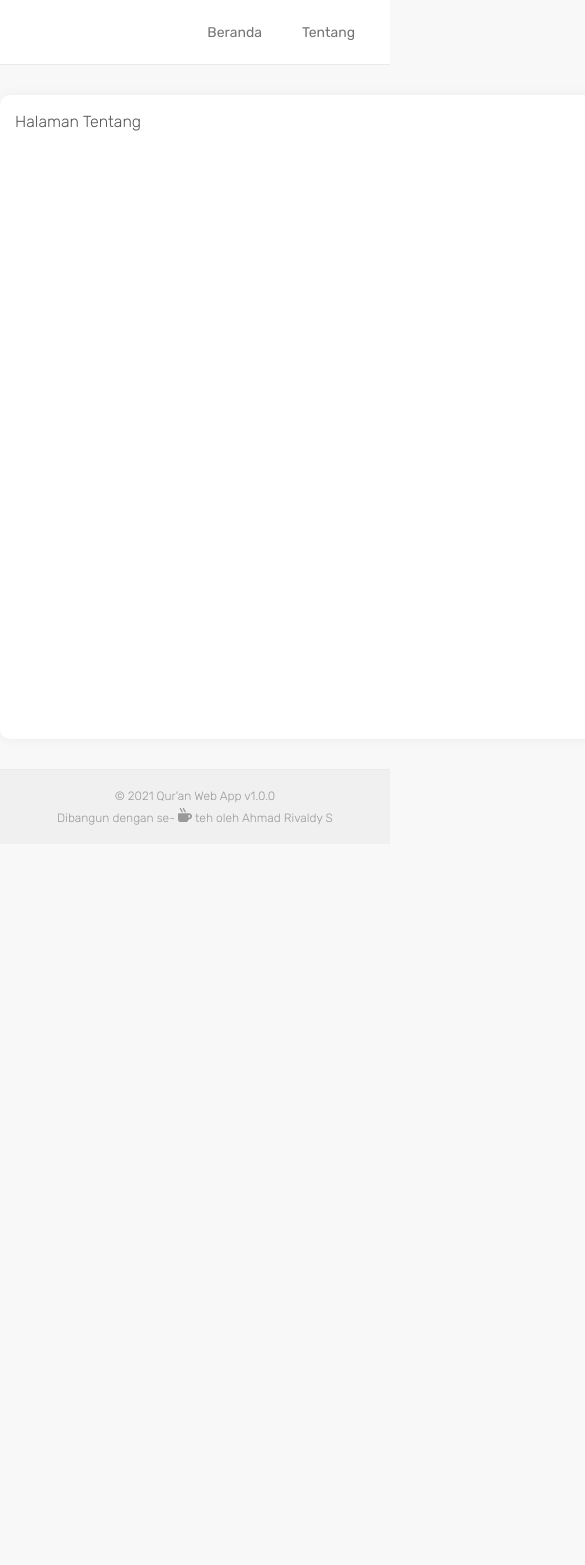
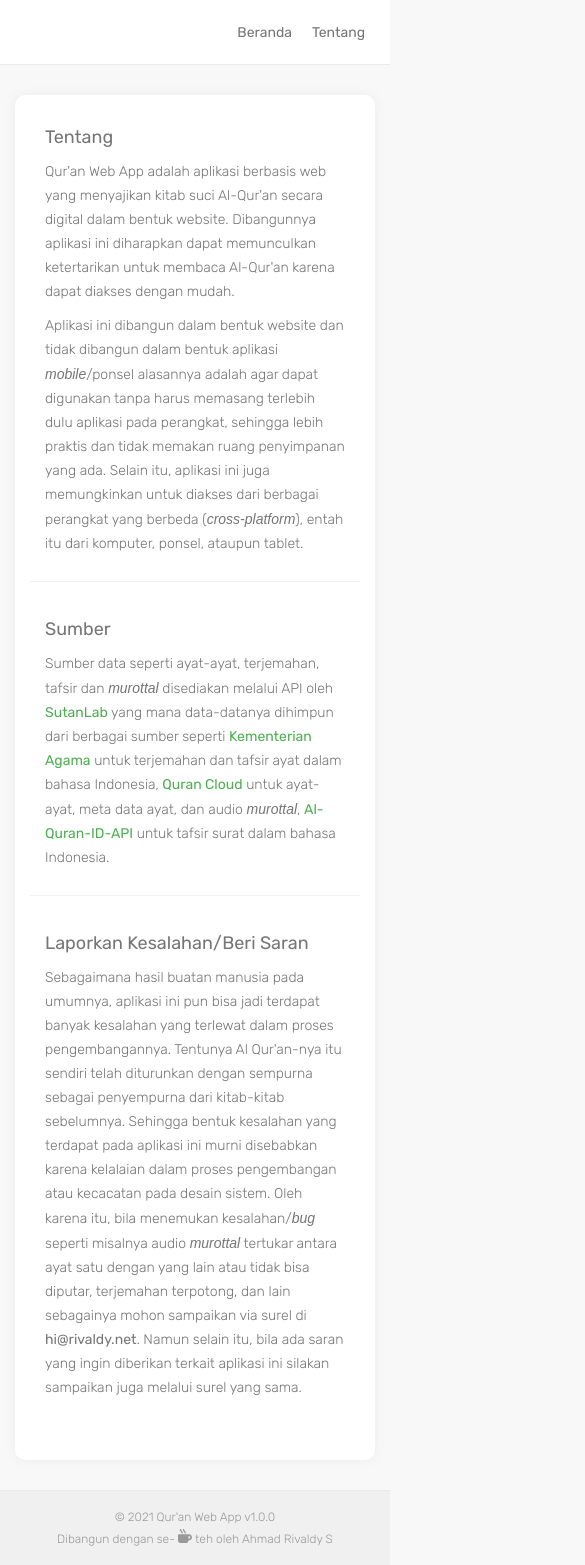
Before and after one commit to rivaldys/bitquran, a React (Create React App) app: page /tentang in a window 390 px wide. Shown: the top 1565 px of the page, 585 px wide, since content can reach past the window. Before the commit the page ends 844 px from the top, so only its background shows below. Built offline with nearby package versions, Linux system fonts and the light colour scheme; a web font is replaced by a local one.

Commit message:
Add about page and add some styles for responsive web design

```diff
--- a/src/components/molecules/AyahCard/index.css
+++ b/src/components/molecules/AyahCard/index.css
@@ -51,9 +51,9 @@
 {
     color: #757575;
     font-family: 'Saleem Quran', sans-serif;
-    font-size: 28px;
+    font-size: 30px;
     font-weight: normal;
-    line-height: 48px;
+    line-height: 50px;
     text-align: right;
 }
 
--- a/src/container/App.css
+++ b/src/container/App.css
@@ -1,6 +1,85 @@
+/*
+ * Qur'an Web
+ * Copyright 2021 · Ahmad Rivaldy S
+ */
+
+
+@import url('../assets/css/font-config.css');
+
+/* General */
+*
+{
+    color: #757575;
+    font-family: 'Rubik', sans-serif;
+    font-weight: 300;
+    font-size: 16px;
+    line-height: 23px;
+    padding: 0;
+    margin: 0;
+}
+
 :root
 {
     --content-width: 1024px;
+}
+
+::-webkit-scrollbar
+{
+    width: 14px;
+}
+
+::-webkit-scrollbar-track
+{
+    border-radius: 7px;
+    background-color: rgba(204, 204, 204, 0.5);
+}
+
+::-webkit-scrollbar-thumb
+{
+    background-color: rgba(204, 204, 204, 0.9);
+    border-radius: 7px;
+}
+
+body
+{
+    background-color: #f8f8f8;
+}
+
+a
+{
+    text-decoration: none;
+}
+
+b
+{
+    font-weight: 500;
+}
+
+.content
+{
+    width: var(--content-width);
+    min-height: calc(100vh - 200px);
+    padding-left: 15px;
+    padding-right: 15px;
+    margin: auto;
+    box-sizing: border-box;
+}
+
+.content-bg
+{
+    width: calc(var(--content-width) - 30px);
+    min-height: calc(100vh - 200px);
+    padding: 15px;
+    margin: auto;
+    border-radius: 10px;
+    background-color: #fff;
+    box-shadow: 0 0 10px rgba(234, 234, 234, 0.8);
+    box-sizing: border-box;
+}
+
+.content-margin
+{
+    margin-top: 95px;
 }
 
 .menubar-wrapper
@@ -123,3 +202,82 @@
     margin-left: 3px;
     margin-right: 3px;
 }
+
+
+/* Responsive Configuration */
+@media (max-width: 1281px)
+{
+
+}
+
+@media (max-width: 1201px)
+{
+
+}
+
+@media (max-width: 1025px)
+{
+
+}
+
+@media (max-width: 769px)
+{
+    .menubar-wrapper,
+    .menubar,
+    .content
+    {
+        width: 100vw;
+    }
+
+    .content-bg,
+    .header-background,
+    .surah-header-background
+    {
+        width: calc(100vw - 30px) !important;
+    }
+}
+
+@media (max-width: 426px)
+{
+    .menubar a
+    {
+        padding: 5px 10px;
+    }
+
+    .ayah-ar
+    {
+        font-size: 26px;
+        line-height: 46px;
+    }
+
+    .ayah-idn
+    {
+        font-size: 14px;
+        line-height: 21px;
+    }
+
+    .card-about h3
+    {
+        font-size: 18px;
+        line-height: 25px;
+    }
+
+    .card-about p,
+    .card-about p i,
+    .card-about p a,
+    .card-about p b
+    {
+        font-size: 14px;
+        line-height: 24px;
+    }
+}
+
+@media (max-width: 376px)
+{
+
+}
+
+@media (max-width: 321px)
+{
+
+}
--- a/src/index.css
+++ /dev/null
@@ -1,136 +0,0 @@
-/*
- * Qur'an Web
- * Copyright 2021 · Ahmad Rivaldy S
- */
-
-
-@import url('./assets/css/font-config.css');
-
-/* General */
-*
-{
-    color: #555;
-    font-family: 'Rubik', sans-serif;
-    font-weight: 300;
-    font-size: 16px;
-    line-height: 23px;
-    padding: 0;
-    margin: 0;
-}
-
-:root
-{
-    --content-width: 1024px;
-}
-
-::-webkit-scrollbar
-{
-    width: 14px;
-}
-
-::-webkit-scrollbar-track
-{
-    border-radius: 7px;
-    background-color: rgba(204, 204, 204, 0.5);
-}
-
-::-webkit-scrollbar-thumb
-{
-    background-color: rgba(204, 204, 204, 0.9);
-    border-radius: 7px;
-}
-
-body
-{
-    background-color: #f8f8f8;
-}
-
-a
-{
-    text-decoration: none;
-}
-
-b
-{
-    font-weight: 600;
-}
-
-.content
-{
-    width: var(--content-width);
-    min-height: calc(100vh - 200px);
-    padding-left: 15px;
-    padding-right: 15px;
-    margin: auto;
-    box-sizing: border-box;
-}
-
-.content-bg
-{
-    width: calc(var(--content-width) - 30px);
-    min-height: calc(100vh - 200px);
-    padding: 15px;
-    margin: auto;
-    border-radius: 10px;
-    background-color: #fff;
-    box-shadow: 0 0 10px rgba(234, 234, 234, 0.8);
-    box-sizing: border-box;
-}
-
-.content-margin
-{
-    margin-top: 95px;
-}
-
-.header-background
-{
-    width: calc(var(--content-width) - 30px);
-    background: linear-gradient(150deg, #C5E1A5, #009688);
-    border-radius: 10px;
-    margin: auto;
-    margin-top: 95px;
-    margin-bottom: 30px;
-}
-
-.header-illustration
-{
-    height: 250px;
-    display: flex;
-    align-items: center;
-    background-size: 30%;
-    background-image: url('./assets/images/al-quran.png');
-    background-repeat: no-repeat;
-    background-position: bottom -50px right -20px;
-    border-radius: 10px;
-}
-
-.header-text
-{
-    padding-left: 50px;
-    box-sizing: border-box;
-}
-
-.header-text > *
-{
-    color: #fff;
-}
-
-.header-text h1
-{
-    font-size: 36px;
-    font-weight: 600;
-    line-height: 43px;
-}
-
-.header-text hr
-{
-    border: 0;
-    height: 1px;
-    background: #fff;
-}
-
-.header-text p
-{
-    font-size: 20px;
-    line-height: 27px;
-}
--- a/src/index.js
+++ b/src/index.js
@@ -1,7 +1,6 @@
 import React from 'react'
 import ReactDOM from 'react-dom'
 import App from "./container/App"
-import './index.css'
 
 ReactDOM.render(
     <React.StrictMode>
--- /dev/null
+++ b/src/pages/About/index.css
@@ -0,0 +1,45 @@
+.card-about
+{
+    padding: 15px;
+    border-bottom: 1px solid #f2f2f2;
+    margin-bottom: 20px;
+}
+
+.card-about:last-child
+{
+    border-bottom: 0;
+}
+
+.card-about h3
+{
+    font-size: 20px;
+    font-weight: 400;
+    line-height: 27px;
+    margin-bottom: 10px;
+}
+
+.card-about p,
+.card-about p i,
+.card-about p a,
+.card-about p b
+{
+    font-size: 15px;
+    line-height: 25px;
+    margin-bottom: 10px;
+}
+
+.card-about p a b
+{
+    color: #4CAF50;
+    transition: 0.3s;
+}
+
+.card-about p a b:hover
+{
+    opacity: 0.5;
+}
+
+.card-about p b
+{
+    font-weight: 400;
+}
--- a/src/pages/About/index.jsx
+++ b/src/pages/About/index.jsx
@@ -1,4 +1,5 @@
 import React, { Component } from 'react'
+import './index.css'
 
 class About extends Component
 {
@@ -6,7 +7,43 @@ class About extends Component
     {
         return (
             <div className="content-bg content-margin">
-                Halaman Tentang
+                <div className="card-about">
+                    <h3>Tentang</h3>
+                    <p>
+                        Qur'an Web App adalah aplikasi berbasis web yang menyajikan kitab suci Al-Qur'an
+                        secara digital dalam bentuk website. Dibangunnya aplikasi ini diharapkan dapat memunculkan
+                        ketertarikan untuk membaca Al-Qur'an karena dapat diakses dengan mudah.
+                    </p>
+                    <p>
+                        Aplikasi ini dibangun dalam bentuk website dan tidak dibangun dalam bentuk aplikasi <i>mobile</i>/ponsel
+                        alasannya adalah agar dapat digunakan tanpa harus memasang terlebih dulu aplikasi pada perangkat,
+                        sehingga lebih praktis dan tidak memakan ruang penyimpanan yang ada. Selain itu, aplikasi ini juga memungkinkan
+                        untuk diakses dari berbagai perangkat yang berbeda (<i>cross-platform</i>), entah itu dari komputer, ponsel, ataupun tablet.
+                    </p>
+                </div>
+
+                <div className="card-about">
+                    <h3>Sumber</h3>
+                    <p>
+                        Sumber data seperti ayat-ayat, terjemahan, tafsir dan <i>murottal</i> disediakan melalui API oleh <a href="https://github.com/sutanlab/quran-api" target="_blank" rel="noreferrer"><b>SutanLab</b></a> yang mana
+                        data-datanya dihimpun dari berbagai sumber seperti <a href="https://quran.kemenag.go.id/" target="_blank" rel="noreferrer"><b>Kementerian Agama</b></a> untuk terjemahan dan tafsir ayat dalam bahasa Indonesia,
+                        <a href="https://api.alquran.cloud/" target="_blank" rel="noreferrer"><b> Quran Cloud</b></a> untuk ayat-ayat, meta data ayat, dan audio <i>murottal</i>, <a href="https://github.com/bachors/Al-Quran-ID-API" target="_blank" rel="noreferrer"><b>Al-Quran-ID-API</b></a> untuk tafsir surat dalam bahasa Indonesia.
+                    </p>
+                </div>
+
+                <div className="card-about">
+                    <h3>Laporkan Kesalahan/Beri Saran</h3>
+                    <p>
+                        Sebagaimana hasil buatan manusia pada umumnya, aplikasi ini pun bisa jadi terdapat banyak kesalahan
+                        yang terlewat dalam proses pengembangannya. Tentunya Al Qur'an-nya itu sendiri telah diturunkan dengan sempurna
+                        sebagai penyempurna dari kitab-kitab sebelumnya. Sehingga bentuk kesalahan yang terdapat pada aplikasi ini murni
+                        disebabkan karena kelalaian dalam proses pengembangan atau kecacatan pada desain sistem. Oleh karena itu,
+                        bila menemukan kesalahan/<i>bug</i> seperti misalnya audio <i>murottal</i> tertukar antara
+                        ayat satu dengan yang lain atau tidak bisa diputar, terjemahan terpotong, dan lain sebagainya mohon sampaikan via surel di <b>hi@rivaldy.net</b>.
+                        Namun selain itu, bila ada saran yang ingin diberikan terkait aplikasi ini silakan sampaikan
+                        juga melalui surel yang sama.
+                    </p>
+                </div>
             </div>
         )
     }
--- a/src/pages/Surah/index.css
+++ b/src/pages/Surah/index.css
@@ -1,12 +1,7 @@
-.surah-header-background,
-.surah-header-illustration
+.surah-header-background
 {
     width: calc(var(--content-width) - 30px);
     min-height: 300px;
-}
-
-.surah-header-background
-{
     background: linear-gradient(150deg, #C5E1A5, #009688);
     border-radius: 10px;
     margin: auto;
@@ -18,6 +13,8 @@
 
 .surah-header-illustration
 {
+    width: 100%;
+    height: 100%;
     background-size: 35%;
     background-image: url('../../assets/images/al-quran.png');
     background-repeat: no-repeat;
--- /dev/null
+++ b/src/pages/SurahList/index.css
@@ -0,0 +1,45 @@
+.header-background
+{
+    width: calc(var(--content-width) - 30px);
+    background: linear-gradient(150deg, #C5E1A5, #009688);
+    border-radius: 10px;
+    margin: auto;
+    margin-top: 95px;
+    margin-bottom: 30px;
+}
+
+.header-illustration
+{
+    height: 250px;
+    display: flex;
+    align-items: center;
+    background-size: 30%;
+    background-image: url('../../assets/images/al-quran.png');
+    background-repeat: no-repeat;
+    background-position: bottom -50px right -20px;
+    border-radius: 10px;
+}
+
+.header-text
+{
+    padding-left: 50px;
+    box-sizing: border-box;
+}
+
+.header-text > *
+{
+    color: #fff;
+}
+
+.header-text h1
+{
+    font-size: 36px;
+    font-weight: 600;
+    line-height: 43px;
+}
+
+.header-text p
+{
+    font-size: 20px;
+    line-height: 27px;
+}
--- a/src/pages/SurahList/index.jsx
+++ b/src/pages/SurahList/index.jsx
@@ -1,6 +1,7 @@
 import React, { Component } from 'react'
 import { SurahCard } from '../../components'
 import QuranAPI from '../../services'
+import './index.css'
 
 class SurahList extends Component
 {
@@ -42,7 +43,7 @@ class SurahList extends Component
                         </div>
                     </div>
                 </div>
-                <div className="content surah-list-wrapper">
+                <div className="content">
                     {
                         this.state.surahList.map(surah =>
                         {
```
